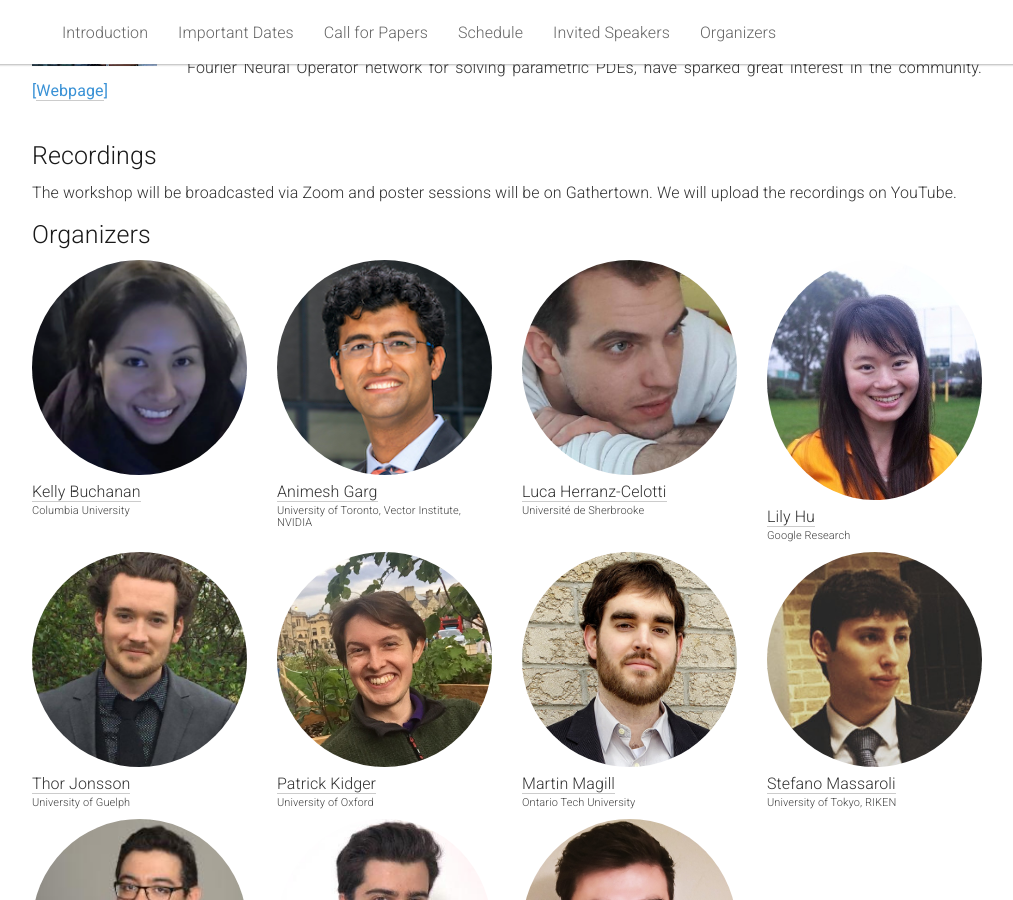
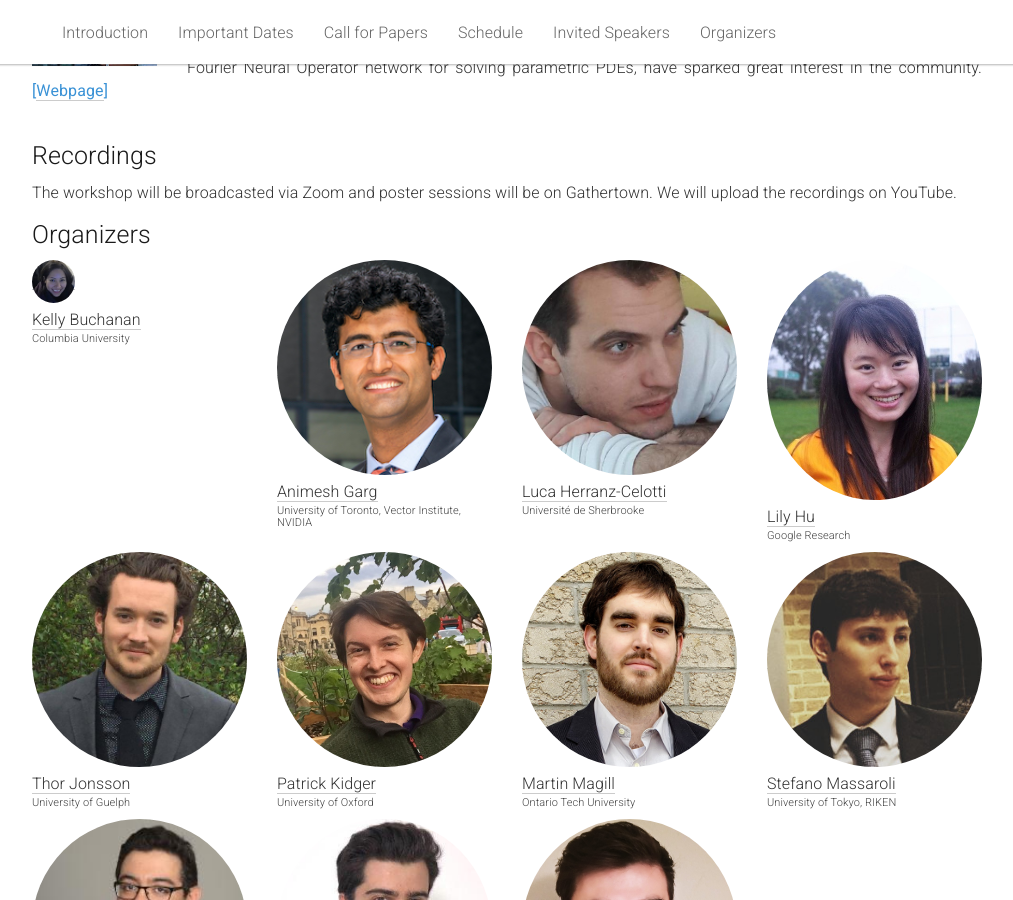
Before and after one commit to dl-de/dl-de.github.io, a Jekyll site: the page built from _pages/home.md, in a window 1280 px wide and 900 px high, scrolled down 3046 px. Shown: the whole window, without its empty margins (133-1146 px from the left). Built offline with Jekyll 4.4.1, drawn with Linux system fonts in a browser that asks for light colours.

Commit message:
minor changes

```diff
--- a/_pages/home.md
+++ b/_pages/home.md
@@ -265,7 +265,7 @@ The scope of the workshop spans topics at the intersection of DL and DEs, includ
 
    <div class="col-xs-3">
     <a href="https://www.ekbuchanan.com/">
-      <img class="people-pic" style="width:100%;height:auto;" src="{{ "/static/img/people/kellybuchanan.png" | prepend:site.baseurl }}">
+      <img class="people-pic" style="width:20%;height:auto;" src="{{ "/static/img/people/kellybuchanan.png" | prepend:site.baseurl }}">
     </a>
     <div class="people-name">
       <a href="https://www.ekbuchanan.com/">Kelly Buchanan</a>
```
